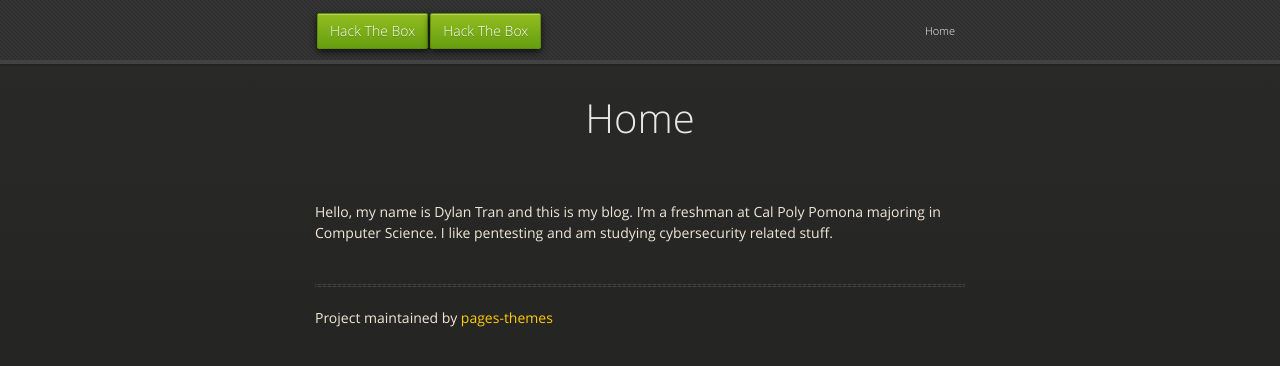
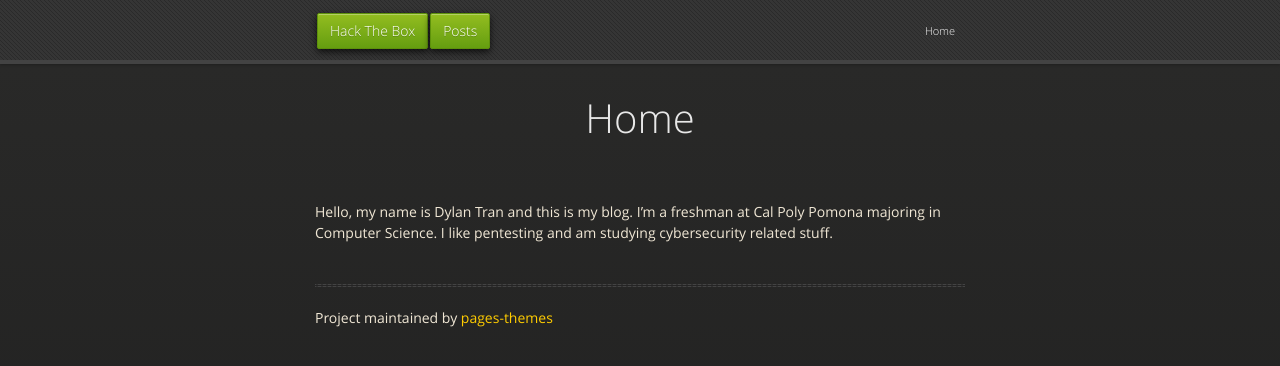
Before and after one commit to pages-themes/midnight, a Jekyll site: the page built from index.md, in a window 1280 px wide. Shown: the top 366 px of the page. Built offline with Jekyll 4.4.1, drawn with Linux system fonts in a browser that asks for light colours.

Commit message:
Update default.html

```diff
--- a/_layouts/default.html
+++ b/_layouts/default.html
@@ -23,7 +23,7 @@
           <ul>
             <li class="fork"><a href="https://susmdt.github.io/Nigerald/HackTheBox">Hack The Box</a></li>
             {% if site.show_downloads %}
-            <li class="fork"><a href="https://susmdt.github.io/Nigerald/HackTheBox">Hack The Box</a></li>
+            <li class="fork"><a href="https://susmdt.github.io/Nigerald/Posts">Posts</a></li>
             <a href="https://susmdt.github.io/Nigerald"><li class="title">Home</li></a>
             {% endif %}
           </ul>
```
